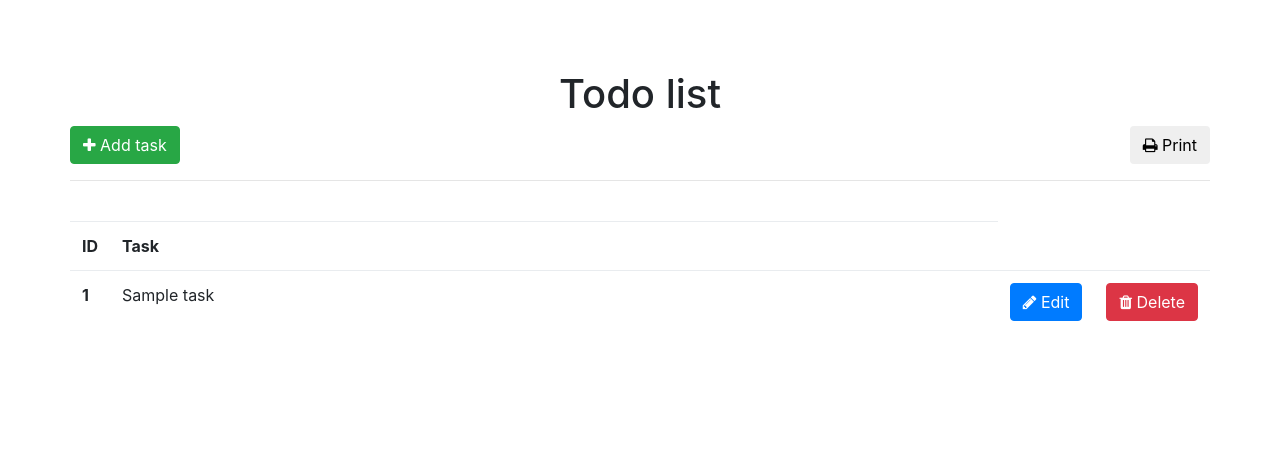
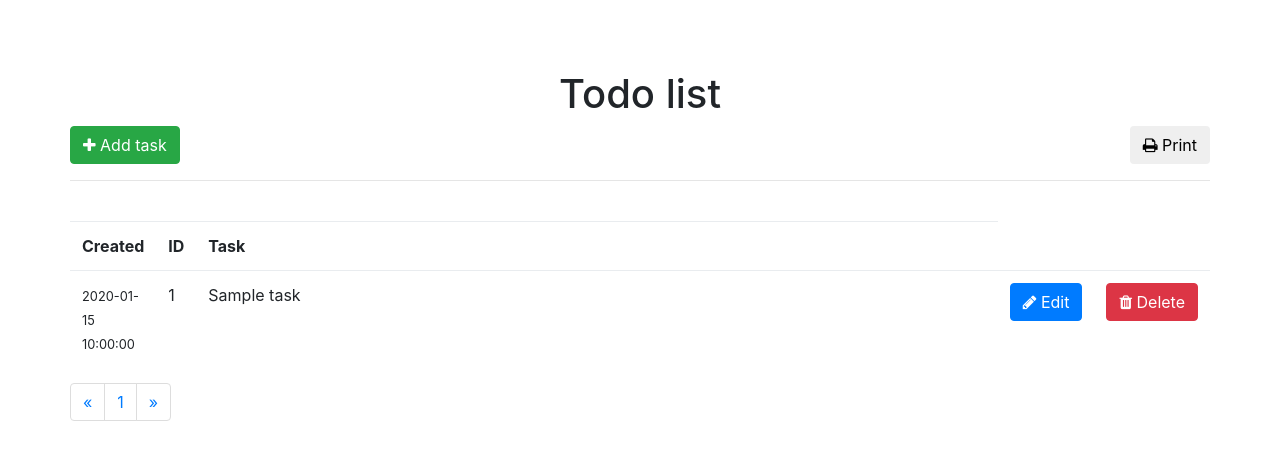
Before and after one commit to vidsav/CRUDapp-php-mysql, a PHP site: page /index.php in a window 1280 px wide. Shown: the top 460 px of the page. Run offline with PHP 8.4, Linux system fonts and the light colour scheme; tables that the repository leaves empty or names only in its code hold one stand-in row (values such as "Sample post"); some libraries are stand-ins or nearby versions.

Commit message:
added pagination

```diff
--- a/db.php
+++ b/db.php
@@ -5,7 +5,7 @@ $db = new Mysqli;
 $db->connect('localhost','root','root','crud');
 
 if(!$db){
-    echo "success";
+    echo "Database error";
 }
 
 ?>
--- a/index.php
+++ b/index.php
@@ -3,7 +3,14 @@
 <?php include('db.php');
 
 ini_set('display_errors',1);
-$sql = "select * from tasks";
+
+$page = (isset($_GET['page']) ? $_GET['page'] : 1);
+$perPage = (isset($_GET['per-page']) && ($_GET['per-page']) <= 50 ? $_GET['per-page'] : 5);
+$start = ($page > 1) ? ($page * $perPage) - $perPage : 0;
+
+$sql = "select * from tasks limit ".$start." , ".$perPage." ";
+$total = $db->query("select * from tasks")->num_rows;
+$pages = ceil($total / $perPage);
 
 $rows = $db->query($sql);
 
@@ -57,6 +64,7 @@ $rows = $db->query($sql);
 </div>
                  <tbody>
                     <tr>
+                      <th scope="col">Created</th>
                       <th scope="col">ID</th>
                       <th scope="col">Task</th>
                     </tr>
@@ -65,7 +73,8 @@ $rows = $db->query($sql);
                     <tr>
                     <?php while($row = $rows->fetch_assoc()): ?>
 
-                      <th><?php echo $row['id'] ?></th>
+                        <td><small><?php echo $row['created_time'] ?></small></td>
+                      <td><?php echo $row['id'] ?></td>
                       <td class="col-md-10"><?php echo $row['name'] ?></td>
                       <td><a href="update.php?id=<?php echo $row['id']; ?>" class="btn btn-primary"><i class="fa fa-pencil" aria-hidden="true"></i> Edit</a></td>
                       <td><a href="delete.php?id=<?php echo $row['id']; ?>" class="btn btn-danger"><i class="fa fa-trash" aria-hidden="true"></i> Delete</a></td>
@@ -73,6 +82,27 @@ $rows = $db->query($sql);
                       <?php endwhile; ?>
                   </tbody>
                 </table>
+<nav aria-label="Page navigation example">
+  <ul class="pagination">
+    <li class="page-item">
+      <a class="page-link" href="#" aria-label="Previous">
+        <span aria-hidden="true">&laquo;</span>
+        <span class="sr-only">Previous</span>
+      </a>
+    </li>
+      <?php for ($i = 1; $i <= $pages; $i++): ?>
+    <li class="page-item"><a class="page-link" href="?page=<?php echo $i; ?>&per-page=<?php echo $perPage; ?>"><?php echo $i; ?></a></li>
+      <?php endfor; ?>
+    <li class="page-item">
+      <a class="page-link" href="#" aria-label="Next">
+        <span aria-hidden="true">&raquo;</span>
+        <span class="sr-only">Next</span>
+      </a>
+    </li>
+  </ul>
+</nav>
+
+
                 </div>
             </div>
             </div>
```
